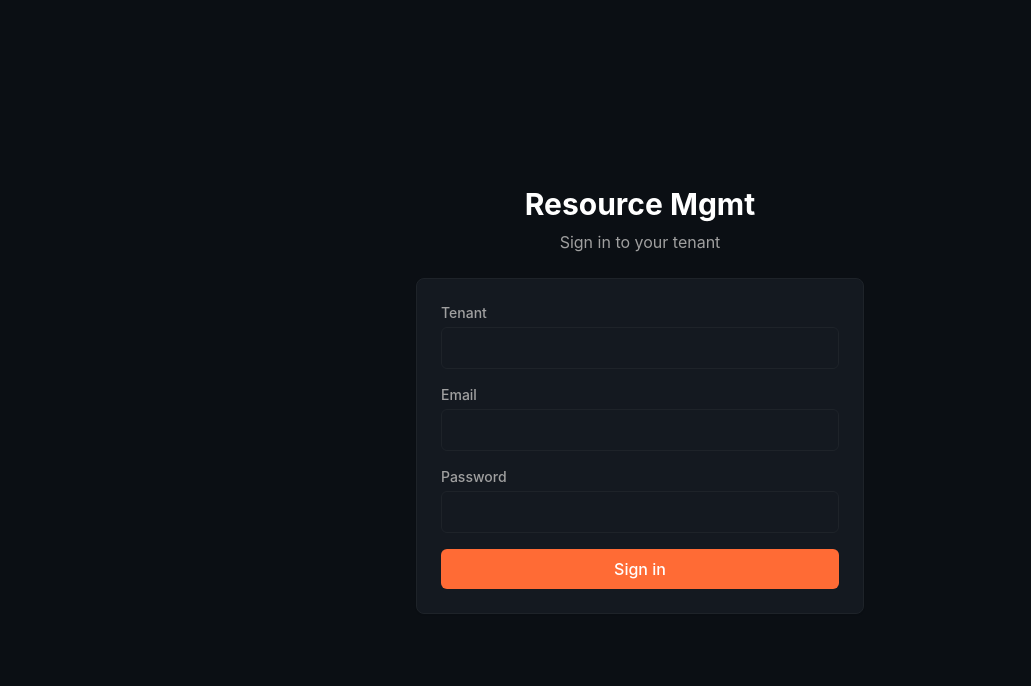
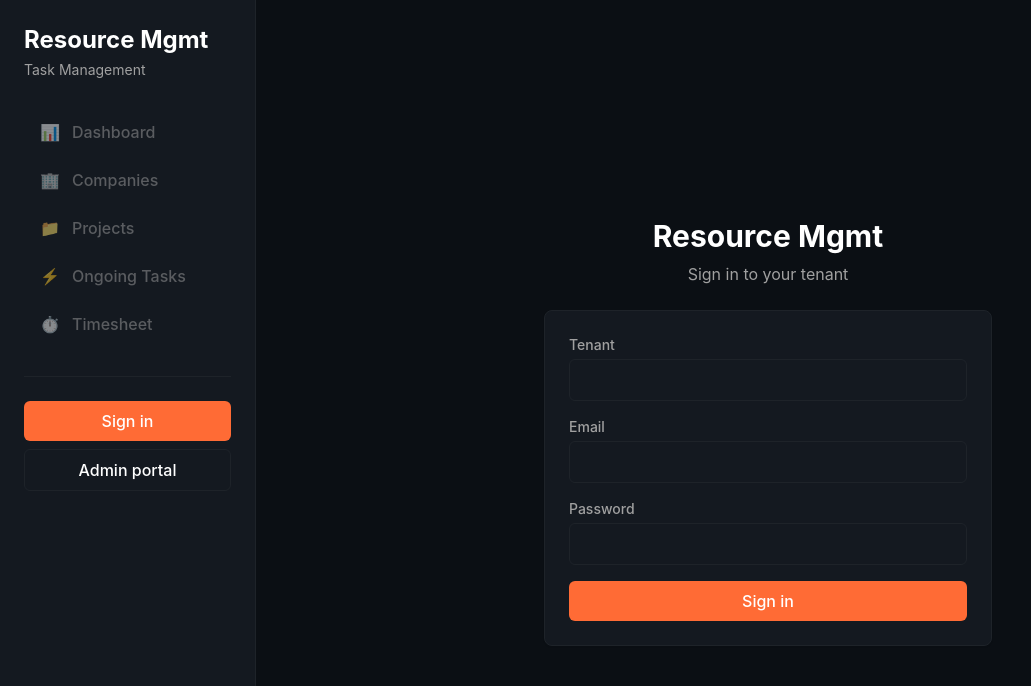
Before and after one commit to tonisvasconcelos/MyTaskManager, a React app in the folder resource-mgmt/apps/web/: page /#/login in a window 1280 px wide. Shown: the top 686 px of the page, without its empty margins (0-1031 px from the left). Built offline with nearby package versions, Linux system fonts and the light colour scheme; no server answers; the HTML template or start-up script is replaced by a standard one.

Commit message:
Show sidebar on login pages (gated navigation)

```diff
--- a/resource-mgmt/apps/web/src/App.tsx
+++ b/resource-mgmt/apps/web/src/App.tsx
@@ -2,8 +2,6 @@ import { QueryClient, QueryClientProvider } from '@tanstack/react-query'
 import { HashRouter } from 'react-router-dom'
 import { AppRoutes } from './app/router'
 import { AppShell } from './components/layout/AppShell'
-import { useLocation } from 'react-router-dom'
-import { isLoggedIn } from './shared/api/client'
 
 const queryClient = new QueryClient({
   defaultOptions: {
@@ -19,23 +17,12 @@ function App() {
     <QueryClientProvider client={queryClient}>
       {/* HashRouter ensures routing works on GitHub Pages (no server-side rewrites). */}
       <HashRouter>
-        <AppShellOrNoShell>
+        <AppShell>
           <AppRoutes />
-        </AppShellOrNoShell>
+        </AppShell>
       </HashRouter>
     </QueryClientProvider>
   )
 }
 
-function AppShellOrNoShell({ children }: { children: React.ReactNode }) {
-  const location = useLocation()
-  const onLogin = location.pathname === '/login' || location.pathname.startsWith('/admin')
-
-  if (onLogin || !isLoggedIn()) {
-    return <>{children}</>
-  }
-
-  return <AppShell>{children}</AppShell>
-}
-
 export default App
--- a/resource-mgmt/apps/web/src/components/layout/AppShell.tsx
+++ b/resource-mgmt/apps/web/src/components/layout/AppShell.tsx
@@ -1,6 +1,6 @@
 import { ReactNode } from 'react'
 import { Link, useLocation } from 'react-router-dom'
-import { clearUserToken } from '../../shared/api/client'
+import { clearAdminToken, clearUserToken, isAdminLoggedIn, isLoggedIn } from '../../shared/api/client'
 
 interface AppShellProps {
   children: ReactNode
@@ -16,6 +16,8 @@ const navItems = [
 
 export function AppShell({ children }: AppShellProps) {
   const location = useLocation()
+  const loggedIn = isLoggedIn()
+  const adminLoggedIn = isAdminLoggedIn()
 
   return (
     <div className="min-h-screen bg-background flex">
@@ -28,15 +30,24 @@ export function AppShell({ children }: AppShellProps) {
         <nav className="space-y-2">
           {navItems.map((item) => {
             const isActive = location.pathname === item.path
+            const isDisabled = !loggedIn && item.path !== '/login'
             return (
               <Link
                 key={item.path}
-                to={item.path}
+                to={loggedIn ? item.path : '/login'}
                 className={`flex items-center gap-3 px-4 py-2 rounded-md transition-colors ${
                   isActive
                     ? 'bg-accent/20 text-accent border-l-2 border-accent'
+                    : isDisabled
+                      ? 'text-text-secondary/50 cursor-not-allowed'
                       : 'text-text-secondary hover:bg-surface/80 hover:text-text-primary'
                 }`}
+                onClick={(e) => {
+                  if (!loggedIn) {
+                    e.preventDefault()
+                    window.location.href = '#/login'
+                  }
+                }}
               >
                 <span>{item.icon}</span>
                 <span className="font-medium">{item.label}</span>
@@ -46,15 +57,27 @@ export function AppShell({ children }: AppShellProps) {
         </nav>
 
         <div className="mt-8 pt-6 border-t border-border">
+          {!loggedIn ? (
+            <div className="space-y-2">
+              <Link to="/login" className="btn-primary block text-center">
+                Sign in
+              </Link>
+              <Link to="/admin/login" className="btn-secondary block text-center">
+                Admin portal
+              </Link>
+            </div>
+          ) : (
             <button
               className="btn-secondary w-full"
               onClick={() => {
                 clearUserToken()
+                if (adminLoggedIn) clearAdminToken()
                 window.location.href = '#/login'
               }}
             >
               Sign out
             </button>
+          )}
         </div>
       </aside>
 
```
Lines whose indentation alone changed are shown as unchanged.
